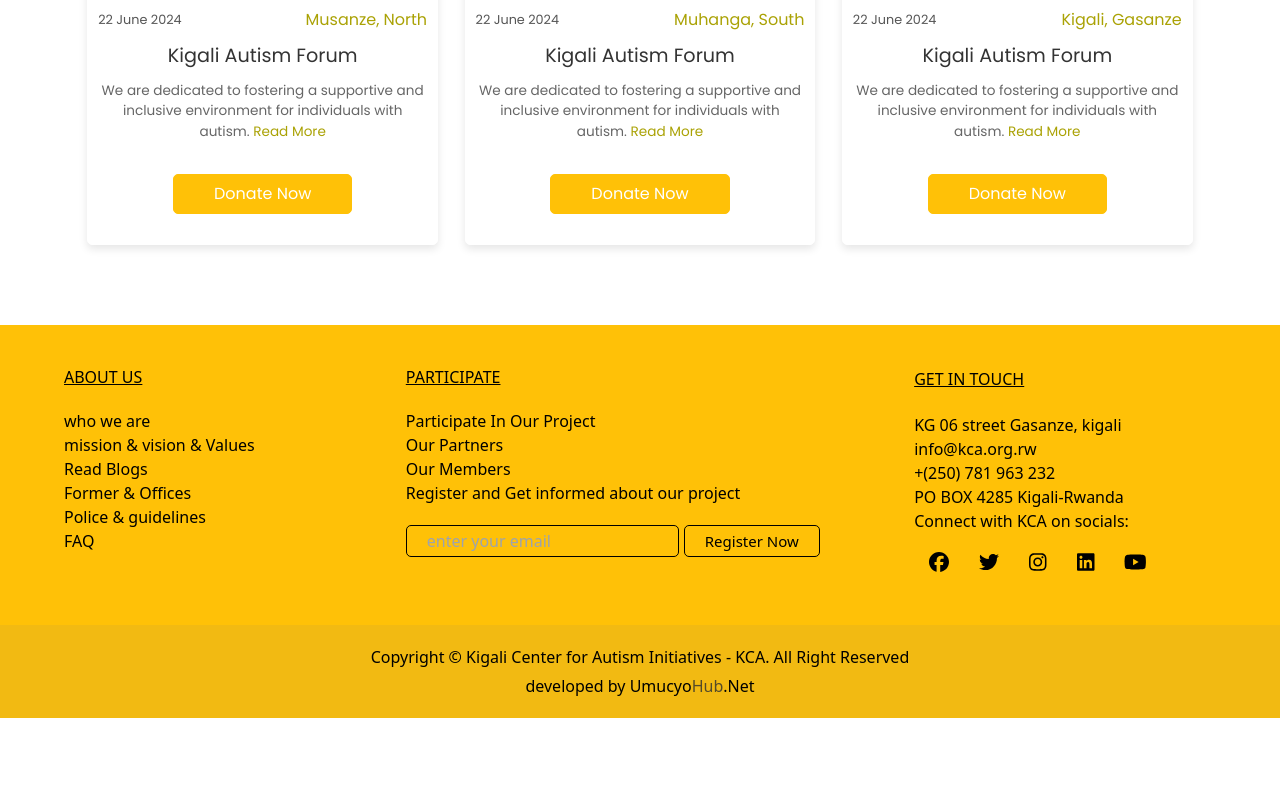
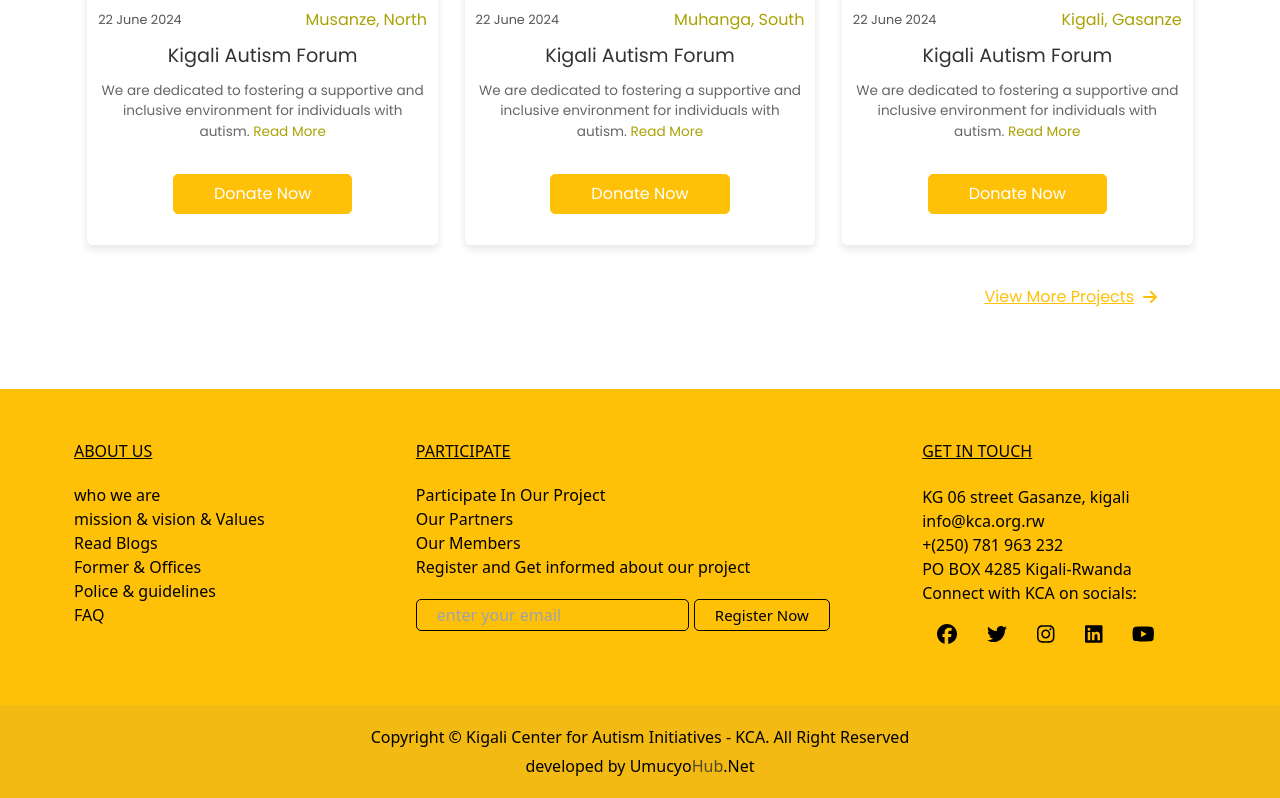
Before and after one commit to Zeden12/kigali-center-for-autism-initiatives-fn, a React (Vite) app: page / in a window 1280 px wide. Shown: the part 1924-2722 px from the top of the page. Before the commit the page ends 2642 px from the top, so only its background shows below. Built offline with nearby package versions, Linux system fonts and the light colour scheme.

Commit message:
i've changed footer text color & button hover

```diff
--- a/src/component/ProjectPart.jsx
+++ b/src/component/ProjectPart.jsx
@@ -3,6 +3,7 @@ import "../styles/Project.css";
 import about1 from "../assets/about1.svg";
 import { FaArrowRight } from "react-icons/fa6";
 import { Link } from "react-router-dom";
+import ProjectPage from "./ProjectPage";
 
 const ProjectPart = () => {
   return (
@@ -70,6 +71,7 @@ const ProjectPart = () => {
           </div>
         </div>
       </div>
+      <button className='text-[16px] flex justify-center items-center gap-2 text-[#FFC107] font-poppins ml-auto mr-28 mt-10 underline'><a href="">View More Projects</a><FaArrowRight /></button>
     </div>
   );
 };
--- a/src/styles/Footer.css
+++ b/src/styles/Footer.css
@@ -18,6 +18,7 @@
             margin-top: 40px;
             margin-bottom: 40px;
             margin-left: 5%;
+            padding: 10px;
 
             h3{
                 margin-bottom: 20px;
@@ -38,6 +39,7 @@
             width: 40%;
             margin-top: 40px;
             margin-bottom: 40px;
+            padding: 10px;
 
             h3{
                 margin-bottom: 20px;
@@ -86,6 +88,7 @@
             margin-top: 40px;
             margin-bottom: 40px;
             margin-right: 5%;
+            padding: 10px;
 
             h3{
                 margin-bottom: 20px;
```
